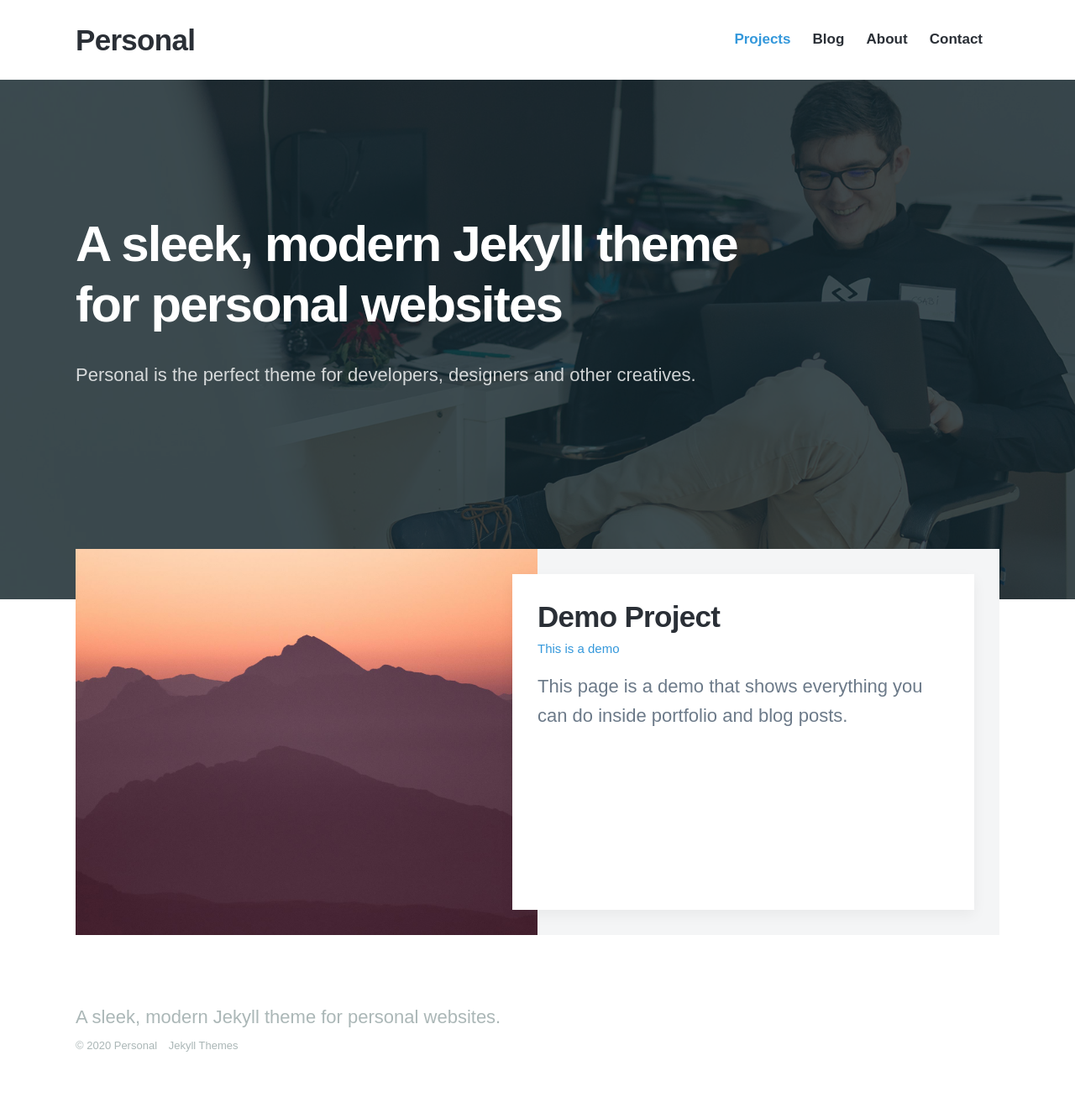
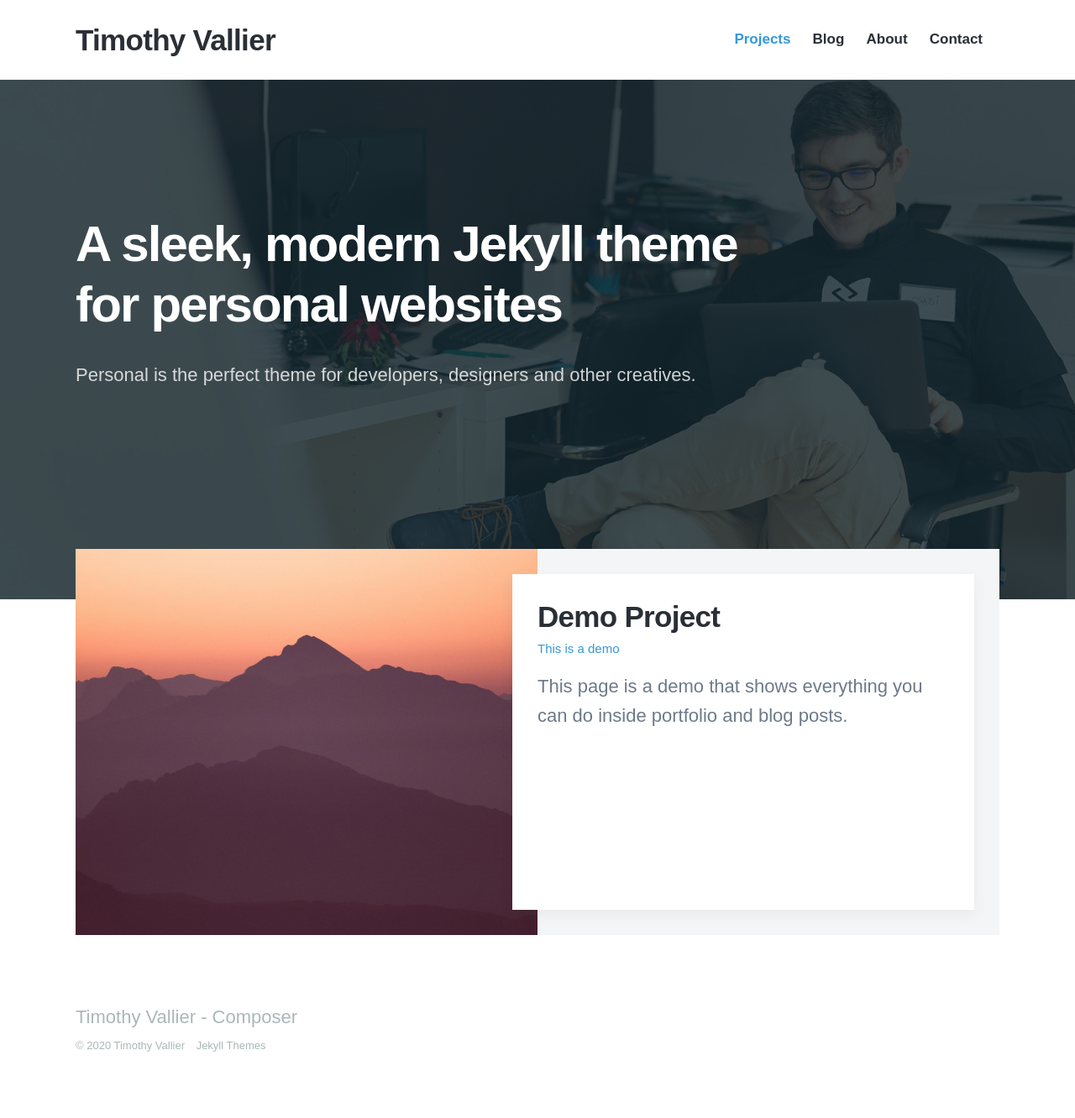
Before and after one commit to tvallier/tvallier.github.io, a Jekyll site: the page built from index.html, in a window 1280 px wide. Shown: the whole page at 84% size. Built offline with Jekyll 4.4.1, drawn with Linux system fonts in a browser that asks for light colours; nearby versions of some CDN libraries; some web fonts are replaced.

Commit message:
Site title update

```diff
--- a/_data/settings.yml
+++ b/_data/settings.yml
@@ -1,5 +1,5 @@
 basic_settings:
-  site_title: Personal
+  site_title: Timothy Vallier
   favicon_image: /images/favicon.png
 
 header_settings:
@@ -18,7 +18,7 @@ menu_settings:
       url: '/contact'
 
 footer_settings:
-  footer_tagline: A sleek, modern Jekyll theme for personal websites.
+  footer_tagline: Timothy Vallier - Composer
 
 hero_settings:
   overlay_opacity: 0.8
```
